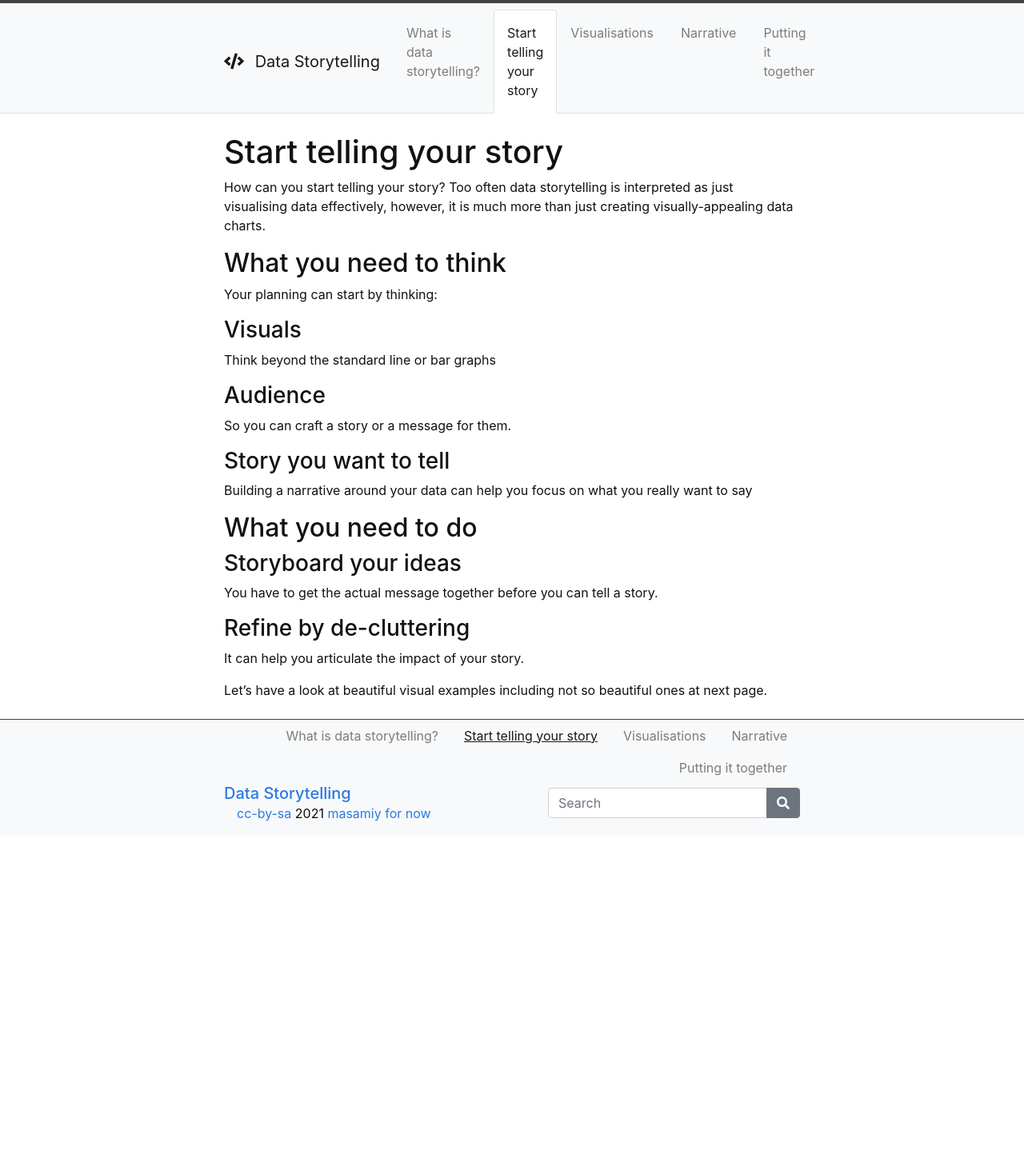
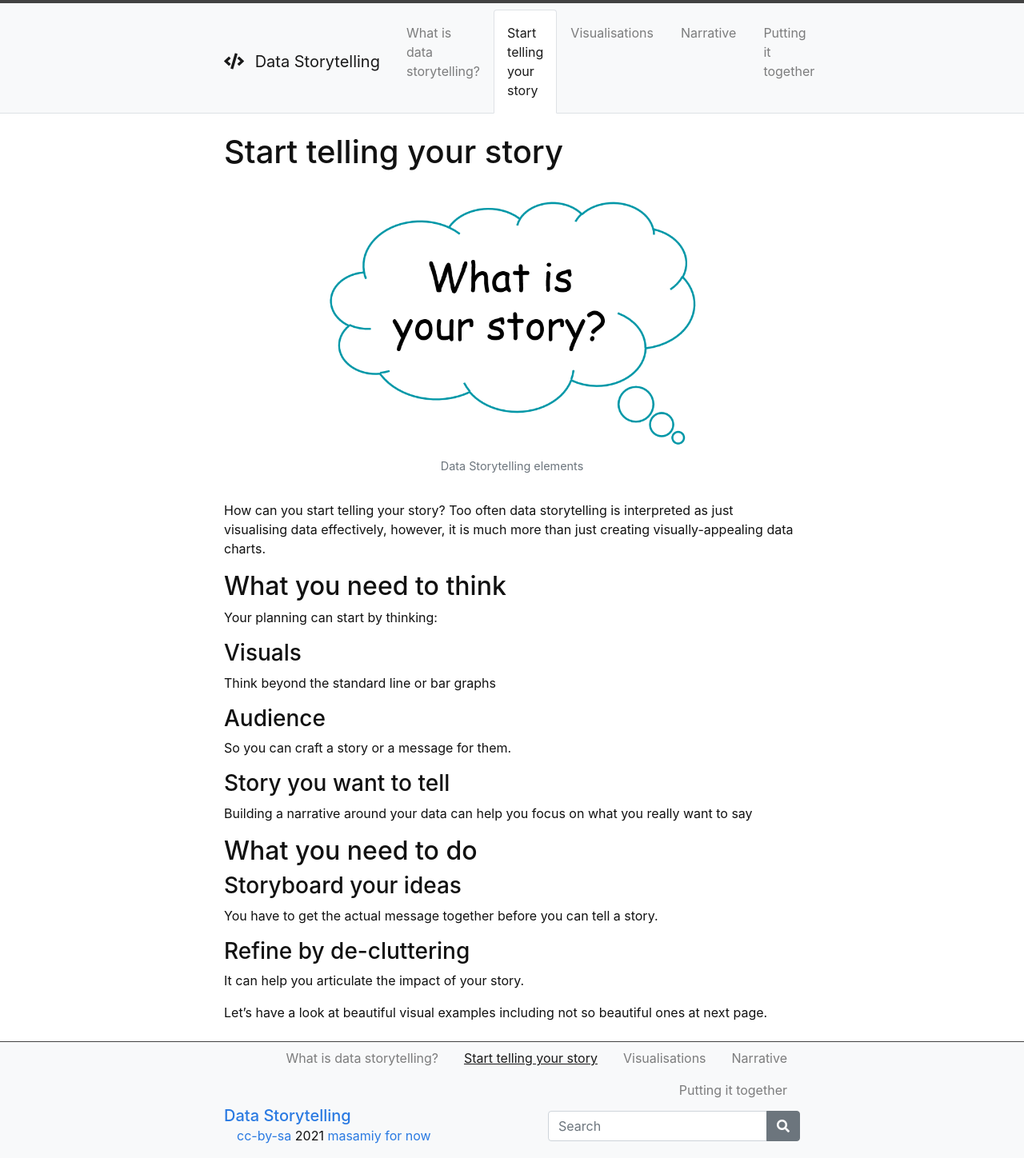
Before and after one commit to masamiy/DataStoryTelling, a Jekyll site: the page built from content/1-Start_telling_story.md, in a window 1280 px wide. Shown: the whole page at 80% size. Built offline with Jekyll 4.4.1, drawn with Linux system fonts in a browser that asks for light colours; before the commit the page ends 1045 px from its top, so only the background shows below that.

Commit message:
Update 1-Start_telling_story.md

```diff
--- a/content/1-Start_telling_story.md
+++ b/content/1-Start_telling_story.md
@@ -2,7 +2,7 @@
 title: Start telling your story
 nav: Start telling your story
 ---
-
+{% include figure.html img="What_is_your_story.png" alt="cat" caption="Data Storytelling elements" width="70%" %}
 How can you start telling your story? Too often data storytelling is interpreted as just visualising data effectively, however, it is much more than just creating visually-appealing data charts.
 
 ## What you need to think
```
